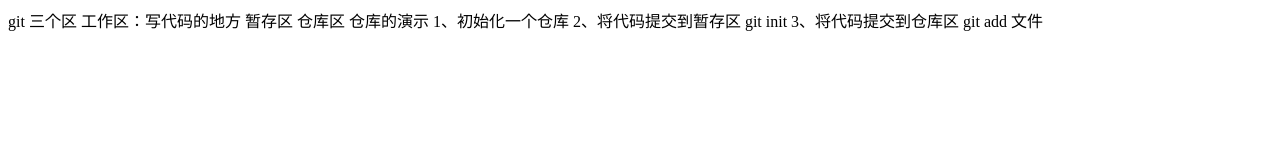
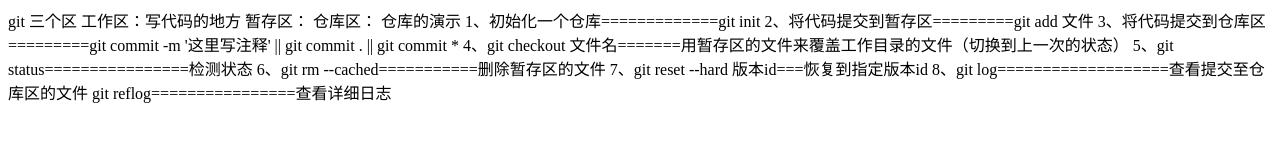
Before and after one commit to Away-xi/Away, a plain HTML site: page index.html in a window 1280 px wide. Drawn offline with Linux system fonts and the light colour scheme.

Commit message:
更新至git reflog===查看详细日志

```diff
--- a/index.html
+++ b/index.html
@@ -10,13 +10,20 @@
     git
     三个区
     工作区：写代码的地方
-    暂存区
-    仓库区
+    暂存区：
+    仓库区：
 
     仓库的演示
-    1、初始化一个仓库
-    2、将代码提交到暂存区   git init
-    3、将代码提交到仓库区   git add 文件
+    1、初始化一个仓库=============git init
+    2、将代码提交到暂存区=========git add 文件
+    3、将代码提交到仓库区=========git commit -m '这里写注释' || git commit . || git commit *
+    4、git checkout 文件名=======用暂存区的文件来覆盖工作目录的文件（切换到上一次的状态）
+    5、git status================检测状态
+    6、git rm --cached===========删除暂存区的文件
+    7、git reset --hard 版本id===恢复到指定版本id
+    8、git log===================查看提交至仓库区的文件
+       git reflog================查看详细日志
+
 
 
 </body>
```
